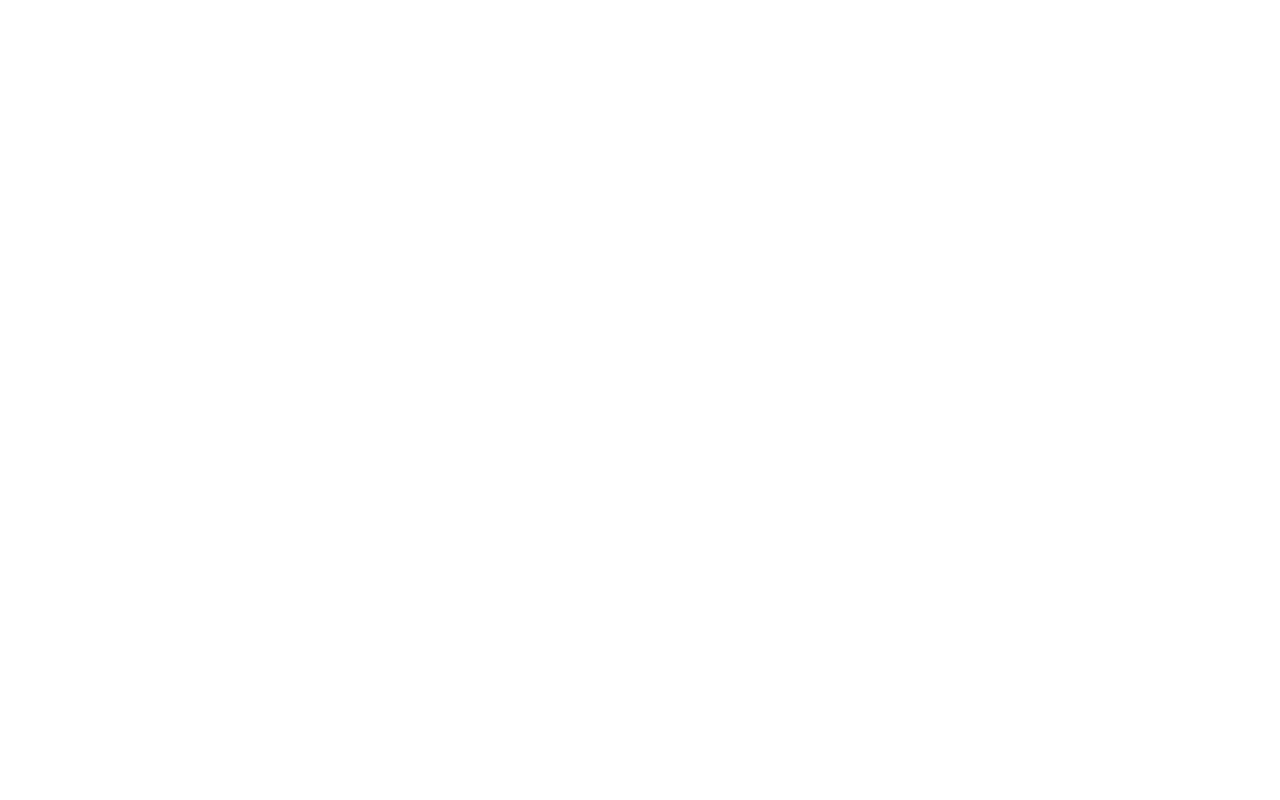
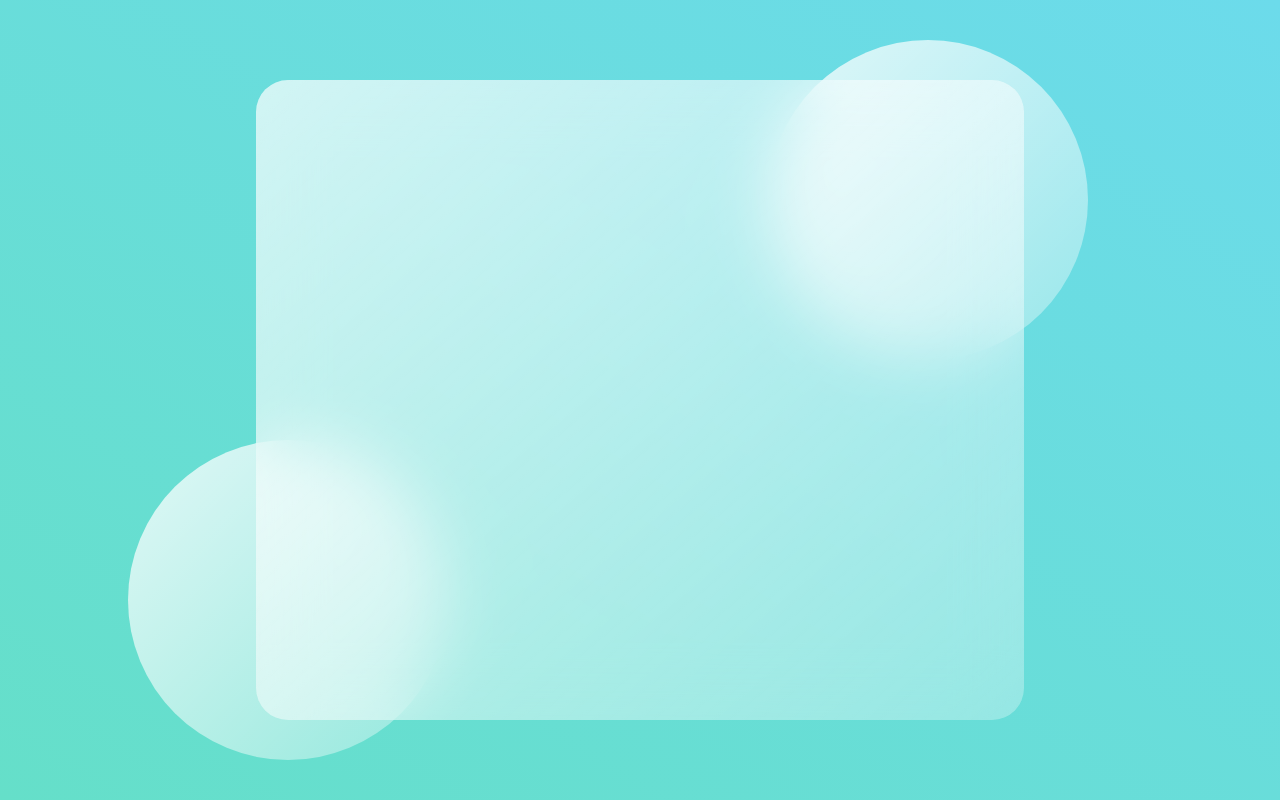
Before and after one commit to HenriBresteau/Glass-Website, a plain HTML site: page index.html in a window 1280 px wide. Drawn offline with Linux system fonts and the light colour scheme.

Commit message:
main glass + circle

```diff
--- a/style.css
+++ b/style.css
@@ -3,3 +3,44 @@
   padding: 0;
   box-sizing: border-box;
 }
+main {
+  min-height: 100vh;
+  background: linear-gradient(to right top, #65dfc9, #6cdbeb);
+  display: flex;
+  align-items: center;
+  justify-content: center;
+}
+.glass {
+  background: white;
+  min-height: 80vh;
+  width: 60%;
+  background: linear-gradient(
+    to right bottom,
+    rgba(255, 255, 255, 0.7),
+    rgba(255, 255, 255, 0.3)
+  );
+  border-radius: 2rem;
+  z-index: 3;
+  backdrop-filter: blur(2rem);
+}
+.circle1,
+.circle2 {
+  background: white;
+  background: linear-gradient(
+    to right bottom,
+    rgba(255, 255, 255, 0.8),
+    rgba(255, 255, 255, 0.3)
+  );
+  height: 20rem;
+  width: 20rem;
+  position: absolute;
+  border-radius: 50%;
+}
+.circle1 {
+  top: 5%;
+  right: 15%;
+}
+.circle2 {
+  bottom: 5%;
+  left: 10%;
+}
```
